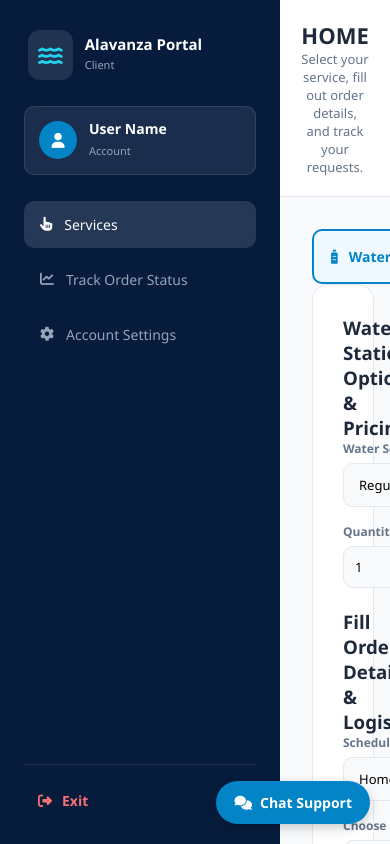
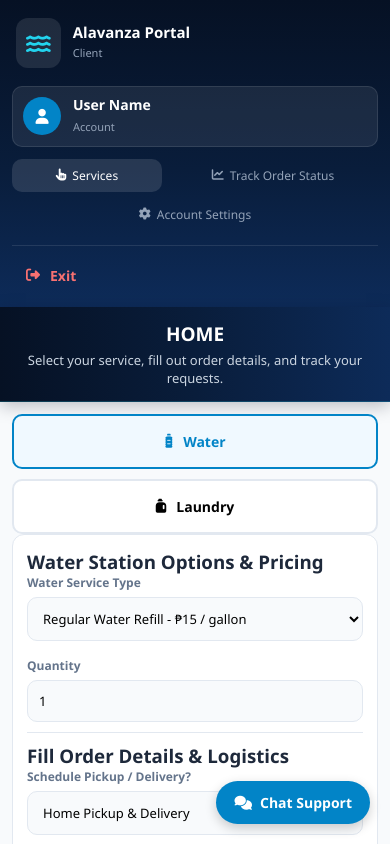
Before and after one commit to Cailing-AbbyCailing/CSCC21-ITCC14-X-ITCC33, a plain HTML site: page customer.html in a window 390 px wide. Both pictures are taken after a click on the button "Water". Shown: the top 844 px of the page. Drawn offline with Linux system fonts and the light colour scheme.

Commit message:
Update customerpanel.css

```diff
--- a/customerpanel.css
+++ b/customerpanel.css
@@ -33,7 +33,7 @@ body {
 
 /* Sidebar Layout */
 .sidebar {
-    background-color: var(--sidebar-bg);
+    background: linear-gradient(180deg, #061124 0%, #091d3b 55%, #0d2b59 100%);
     color: #ffffff;
     display: flex;
     flex-direction: column;
@@ -96,6 +96,7 @@ body {
     justify-content: center;
     align-items: center;
     font-size: 15px;
+    flex-shrink: 0;
 }
 
 .sidebar-user-info h2 {
@@ -167,15 +168,18 @@ body {
     flex-direction: column;
     height: 100vh;
     overflow: hidden;
+    min-width: 0;
 }
 
 .top-header {
-    background: var(--card-bg);
+    background: linear-gradient(90deg, #061124 0%, #091d3b 50%, #0d2b59 100%);
+    color: #ffffff;
     padding: 20px 32px;
     display: flex;
     justify-content: center; /* Centers the content horizontally */
     align-items: center;
-    border-bottom: 1px solid var(--border-color);
+    border-bottom: 1px solid rgba(34, 211, 238, 0.22);
+    box-shadow: 0 4px 16px rgba(3, 10, 23, 0.25);
 }
 
 .welcome-text {
@@ -185,12 +189,13 @@ body {
 .welcome-text h1 {
     font-size: 22px;
     font-weight: 700;
-    color: var(--text-dark);
+    color: #ffffff;
 }
 
 .welcome-text p {
     font-size: 13px;
-    color: var(--text-muted);
+    color: #cbd5e1;
+    margin-top: 4px;
 }
 
 .content-scroll {
@@ -284,6 +289,7 @@ body {
     font-size: 13px;
     background: #f8fafc;
     outline: none;
+    width: 100%;
 }
 
 .accessories-note {
@@ -305,6 +311,8 @@ body {
     display: flex;
     justify-content: space-between;
     align-items: center;
+    flex-wrap: wrap;
+    gap: 12px;
     background: #f8fafc;
     padding: 16px 20px;
     border-radius: var(--radius-md);
@@ -325,6 +333,7 @@ body {
     cursor: pointer;
     display: flex;
     align-items: center;
+    justify-content: center;
     gap: 8px;
 }
 
@@ -337,11 +346,12 @@ body {
     background: var(--card-bg);
     border: 1px solid var(--border-color);
     border-radius: var(--radius-lg);
-    overflow: hidden;
+    overflow-x: auto;
 }
 
 .order-table {
     width: 100%;
+    min-width: 600px;
     border-collapse: collapse;
     text-align: left;
     font-size: 13px;
@@ -365,6 +375,7 @@ body {
     border-radius: 20px;
     font-size: 11px;
     font-weight: 600;
+    white-space: nowrap;
 }
 
 .status-badge.out-delivery { background: #e0f2fe; color: #0369a1; }
@@ -382,3 +393,217 @@ body {
 }
 
 .btn-sm:hover { background: #e2e8f0; }
+
+/* =========================================
+   RESPONSIVE LAYOUT
+   ========================================= */
+
+/* Tablets & smaller laptops */
+@media (max-width: 992px) {
+    .dashboard-container {
+        grid-template-columns: 230px 1fr;
+    }
+
+    .sidebar {
+        padding: 18px;
+    }
+
+    .content-scroll {
+        padding: 24px;
+    }
+
+    .order-form-box {
+        padding: 22px;
+    }
+
+    .card-container {
+        max-width: 720px;
+        min-height: auto;
+    }
+
+    .card-container .brand-side,
+    .card-container .form-side {
+        padding: 2rem 1.75rem !important;
+        gap: 2rem !important;
+    }
+
+    .card-container .services-icons {
+        gap: 1.25rem !important;
+    }
+
+    .card-container .services-icons .icon-circle {
+        width: 74px !important;
+        height: 74px !important;
+        font-size: 1.5rem !important;
+    }
+}
+
+/* Mobile & small screens */
+@media (max-width: 768px) {
+    body {
+        height: auto;
+        min-height: 100vh;
+        overflow-y: auto;
+        overflow-x: hidden;
+        align-items: flex-start;
+    }
+
+    .dashboard-container {
+        display: flex;
+        flex-direction: column;
+        height: auto;
+        min-height: 100vh;
+    }
+
+    .sidebar {
+        width: 100%;
+        height: auto;
+        padding: 16px;
+        gap: 14px;
+    }
+
+    .sidebar-top-group {
+        gap: 12px;
+    }
+
+    .sidebar-nav {
+        flex-direction: row;
+        flex-wrap: wrap;
+        gap: 6px;
+        margin-top: 0;
+    }
+
+    .nav-item {
+        width: auto;
+        flex: 1 1 auto;
+        justify-content: center;
+        padding: 10px 12px;
+        font-size: 13px;
+    }
+
+    .sidebar-footer {
+        padding-top: 10px;
+    }
+
+    .main-content {
+        height: auto;
+        overflow: visible;
+        flex: 1;
+    }
+
+    .top-header {
+        padding: 16px 20px;
+    }
+
+    .welcome-text h1 {
+        font-size: 19px;
+    }
+
+    .content-scroll {
+        padding: 16px;
+        overflow-y: visible;
+    }
+
+    .service-tabs {
+        grid-template-columns: 1fr;
+        gap: 10px;
+    }
+
+    .order-form-box {
+        padding: 18px;
+    }
+
+    .btn-submit-order {
+        width: 100%;
+    }
+
+    .card-container {
+        grid-template-columns: 1fr !important;
+        min-height: auto;
+        border-radius: 18px;
+    }
+
+    .card-container .brand-side {
+        padding: 1.75rem 1.5rem !important;
+        gap: 1.5rem !important;
+    }
+
+    .card-container .form-side {
+        padding: 1.75rem 1.5rem !important;
+        gap: 1.15rem !important;
+    }
+
+    .card-container .form-header h2 {
+        font-size: 1.6rem !important;
+    }
+
+    .card-container .services-icons {
+        gap: 1rem !important;
+        margin-top: 0.75rem !important;
+    }
+
+    .card-container .services-icons .icon-circle {
+        width: 68px !important;
+        height: 68px !important;
+        font-size: 1.35rem !important;
+    }
+
+    .card-container .service-item {
+        gap: 0.5rem !important;
+        font-size: 0.82rem !important;
+    }
+}
+
+/* Extra-small phones */
+@media (max-width: 480px) {
+    body {
+        padding: 0;
+    }
+
+    .sidebar {
+        padding: 12px;
+    }
+
+    .sidebar-user-profile {
+        padding: 10px;
+    }
+
+    .nav-item {
+        padding: 8px 10px;
+        font-size: 12px;
+        gap: 6px;
+    }
+
+    .top-header {
+        padding: 14px 16px;
+    }
+
+    .content-scroll {
+        padding: 12px;
+    }
+
+    .order-form-box {
+        padding: 14px;
+        border-radius: 12px;
+    }
+
+    .card-container {
+        border-radius: 14px;
+    }
+
+    .card-container .brand-side,
+    .card-container .form-side {
+        padding: 1.25rem 1rem !important;
+    }
+
+    .card-container .form-utility {
+        flex-wrap: wrap;
+        gap: 8px;
+    }
+
+    .card-container .services-icons .icon-circle {
+        width: 58px !important;
+        height: 58px !important;
+        font-size: 1.15rem !important;
+    }
+}
```
